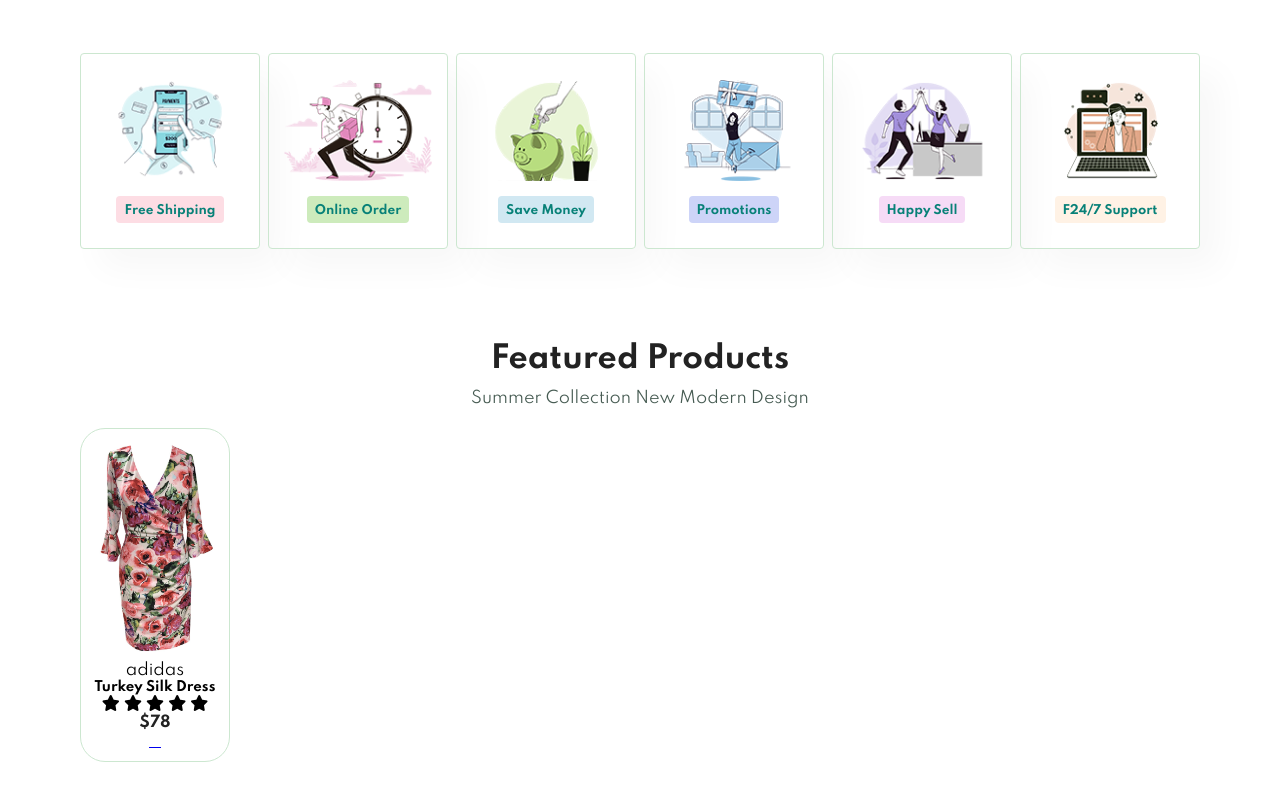
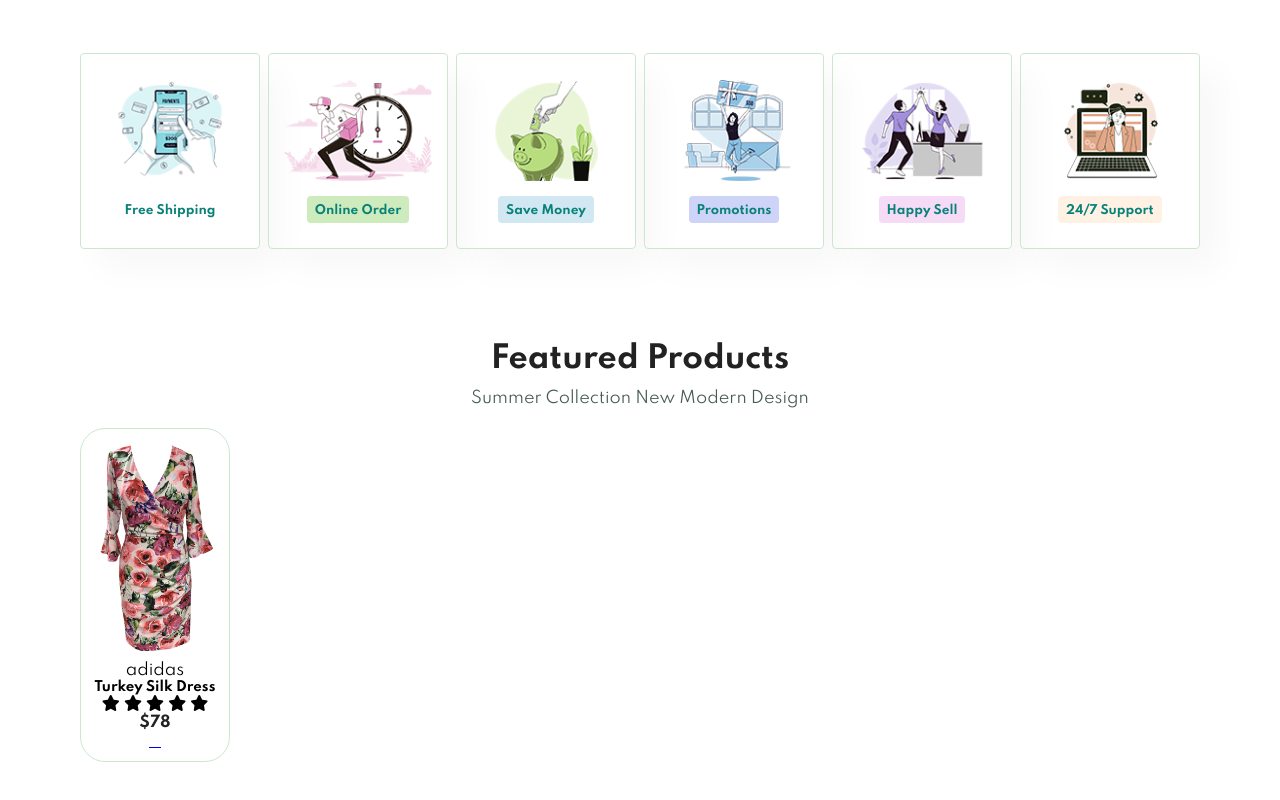
Before and after one commit to DenisKiarie3/Fashionable-App, a plain HTML site: page index.html in a window 1280 px wide. Shown: the part 785-1585 px from the top of the page. Drawn offline with Linux system fonts and the light colour scheme.

Commit message:
Updated index.html, style.css, and added comments for better understanding

```diff
--- a/index.html
+++ b/index.html
@@ -2,22 +2,27 @@
 <html lang="en">
 
 <head>
+    <!-- Meta tags for character set, compatibility, and viewport settings -->
     <meta charset="UTF-8">
     <meta http-equiv="X-UA-Compatible" content="IE=edge">
     <meta name="viewport" content="width=device-width, initial-scale=1.0">
+    <!-- Title of the webpage -->
     <title>JAYS CLOSET</title>
+    <!-- Link to Font Awesome for icons -->
     <link rel="stylesheet" href="https://cdnjs.cloudflare.com/ajax/libs/font-awesome/6.5.2/css/all.min.css">
+    <!-- Link to external CSS file -->
     <link rel="stylesheet" href="style.css">
 </head>
 
 <body>
-
+    <!-- Header section -->
     <section id="header">
+        <!-- Logo linking to home page -->
         <a href="#"><img src="images/logo4.png" class="logo" alt=""></a>
-
         <div>
-
+            <!-- Navigation bar -->
             <ul id="navbar">
+                <!-- Navigation links -->
                 <li><a class="active" href="index.html">Home</a></li>
                 <li><a href="shop.html">Shop</a></li>
                 <li><a href="blog.html">Blog</a></li>
@@ -25,62 +30,64 @@
                 <li><a href="contact.html">Contact</a></li>
                 <li><a href="cart.html"><i class="fa-solid fa-bag-shopping"></i></a></li>
             </ul>
-
         </div>
-
     </section>
 
+    <!-- Display section with background image -->
     <section id="disp">
+        <!-- Promotional messages -->
         <h4>Your Style, Your Way</h4>
         <h2>Discover Exclusive Fashion Collections</h2>
         <h1>Shop the Latest Trends Daily!</h1>
         <p>Explore handpicked styles just for you.</p>
+        <!-- Shop Now button -->
         <button>Shop Now</button>
     </section>
 
-
+    <!-- Feature section -->
     <section id="feature" class="section-p1">
+        <!-- Feature boxes with images and text -->
         <div class="fe-box">
             <img src="images/features/f1.png" alt="">
             <h6>Free Shipping</h6>
         </div>
-
         <div class="fe-box">
             <img src="images/features/f2.png" alt="">
             <h6>Online Order</h6>
         </div>
-
         <div class="fe-box">
             <img src="images/features/f3.png" alt="">
             <h6>Save Money</h6>
         </div>
-
         <div class="fe-box">
             <img src="images/features/f4.png" alt="">
             <h6>Promotions</h6>
         </div>
-
         <div class="fe-box">
             <img src="images/features/f5.png" alt="">
             <h6>Happy Sell</h6>
         </div>
-
         <div class="fe-box">
             <img src="images/features/f6.png" alt="">
-            <h6>F24/7 Support</h6>
+            <h6>24/7 Support</h6>
         </div>
-
     </section>
 
+    <!-- Product section -->
     <section id="product1" class="section-p1">
+        <!-- Section title and description -->
         <h2>Featured Products</h2>
         <p>Summer Collection New Modern Design</p>
         <div class="pro-container">
+            <!-- Product card -->
             <div class="pro">
                 <img src="images/products/f1.jpg" alt="">
                 <div class="des">
+                    <!-- Product brand -->
                     <span>adidas</span>
+                    <!-- Product name -->
                     <h5>Turkey Silk Dress</h5>
+                    <!-- Star rating -->
                     <div class="star">
                         <i class="fas fa-star"></i>
                         <i class="fas fa-star"></i>
@@ -88,17 +95,16 @@
                         <i class="fas fa-star"></i>
                         <i class="fas fa-star"></i>
                     </div>
+                    <!-- Product price -->
                     <h4>$78</h4>
                 </div>
+                <!-- Shopping cart icon -->
                 <a href="#"><i class="fal fa-shopping-cart"></i></a>
             </div>
         </div>
     </section>
 
-
-
-
-
+    <!-- Link to external JavaScript file -->
     <script src="script.js"></script>
 </body>
 
--- a/style.css
+++ b/style.css
@@ -1,10 +1,18 @@
+/* Import Google Fonts */
+
 @import url("https://fonts.googleapis.com/css2?family=Spartan:wght@100;200;300;400;500;600;700;800;900&display=swap");
+
+/* Reset margins, padding, and box-sizing */
+
 * {
     margin: 0;
     padding: 0;
     box-sizing: border-box;
     font-family: "Spartan", sans-serif;
 }
+
+
+/* Smooth scrolling */
 
 html {
     scroll-behavior: smooth;
@@ -13,11 +21,17 @@ html {
 
 /* Global Styles */
 
+
+/* Styling for h1 tags */
+
 h1 {
     font-size: 40px;
     line-height: 50px;
     color: #222;
 }
+
+
+/* Styling for h2 tags */
 
 h2 {
     font-size: 30px;
@@ -25,15 +39,24 @@ h2 {
     color: #222;
 }
 
+
+/* Styling for h4 tags */
+
 h4 {
     font-size: 15px;
     color: #222;
 }
 
+
+/* Styling for h6 tags */
+
 h6 {
     font-weight: 700;
     font-size: 12px;
 }
+
+
+/* Styling for paragraph tags */
 
 p {
     font-size: 16px;
@@ -41,17 +64,29 @@ p {
     margin: 15px 0 20px 0;
 }
 
+
+/* Padding for sections with class section-p1 */
+
 .section-p1 {
     padding: 40px 80px;
 }
+
+
+/* Margin for sections with class section-m1 */
 
 .section-m1 {
     margin: 40px 0;
 }
 
+
+/* Full width for body */
+
 body {
     width: 100%;
 }
+
+
+/* Header styling */
 
 #header {
     display: flex;
@@ -66,17 +101,26 @@ body {
     left: 0;
 }
 
+
+/* Navbar styling */
+
 #navbar {
     display: flex;
     align-items: center;
     justify-content: center;
 }
 
+
+/* Navbar list items styling */
+
 #navbar li {
     list-style: none;
     padding: 0 20px;
     position: relative;
 }
+
+
+/* Navbar links styling */
 
 #navbar li a {
     text-decoration: none;
@@ -86,10 +130,16 @@ body {
     transition: 0.3s ease;
 }
 
+
+/* Navbar links hover and active state styling */
+
 #navbar li a:hover,
 #navbar li a.active {
     color: #088178;
 }
+
+
+/* Navbar links underline on hover and active state */
 
 #navbar li a.active::after,
 #navbar li a:hover::after {
@@ -103,28 +153,29 @@ body {
 }
 
 
-/*Home Page*/
+/* Home Page */
+
+
+/* Display section styling */
 
 #disp {
     background-image: url("images/disp2.jpg");
     height: 90vh;
     width: 100%;
     background-size: cover;
-    /* Ensures the image covers the entire background */
     background-position: right center;
-    /* Aligns the image to the right side */
     background-repeat: no-repeat;
-    /* Prevents the image from repeating */
     padding: 0 80px;
     display: flex;
     flex-direction: column;
     align-items: flex-start;
     justify-content: center;
     position: relative;
-    /* Ensure z-index works */
     z-index: 1;
-    /* Ensures content appears above the background image */
 }
+
+
+/* Display section background overlay */
 
 #disp::before {
     content: "";
@@ -134,23 +185,27 @@ body {
     width: 100%;
     height: 100%;
     background-color: #E3E6F3;
-    /* Match the background color of the page */
     opacity: 0.8;
-    /* Adjust opacity to blend with the background */
     z-index: -1;
-    /* Places this behind the content */
 }
+
+
+/* Display section h4 styling */
 
 #disp h4 {
     padding-bottom: 15px;
     color: #1a1a1a;
-    /* Text color */
 }
+
+
+/* Display section h1 styling */
 
 #disp h1 {
     color: #088178;
-    /* Heading color */
 }
+
+
+/* Display section button styling */
 
 #disp button {
     background-image: url("images/button.png");
@@ -164,12 +219,18 @@ body {
     font-weight: 700;
 }
 
+
+/* Feature section styling */
+
 #feature {
     display: flex;
     align-items: center;
     justify-content: space-between;
     flex-wrap: wrap;
 }
+
+
+/* Feature box styling */
 
 #feature .fe-box {
     width: 180px;
@@ -181,14 +242,23 @@ body {
     margin: 15px 0;
 }
 
+
+/* Feature box hover effect */
+
 #feature .fe-box:hover {
     box-shadow: 10px 10px 54px rgba(70, 62, 221, 0.1);
 }
+
+
+/* Feature box image styling */
 
 #feature .fe-box img {
     width: 100%;
     margin-bottom: 10px;
 }
+
+
+/* Feature box h6 styling */
 
 #feature .fe-box h6 {
     display: inline-block;
@@ -196,8 +266,10 @@ body {
     line-height: 1;
     border-radius: 4px;
     color: #088178;
-    background-color: #fddde4;
 }
+
+
+/* Specific background colors for different feature boxes */
 
 #feature .fe-box:nth-child(2) h6 {
     background-color: #cdebbc;
@@ -219,9 +291,15 @@ body {
     background-color: #fff2e5;
 }
 
+
+/* Product section styling */
+
 #product1 {
     text-align: center;
 }
+
+
+/* Product card styling */
 
 #product1 .pro {
     width: 5%;
@@ -231,6 +309,9 @@ body {
     border-radius: 25px;
 }
 
+
+/* Product card image styling */
+
 #product1 .pro img {
     width: 100%;
     border-radius: 15px;
```
